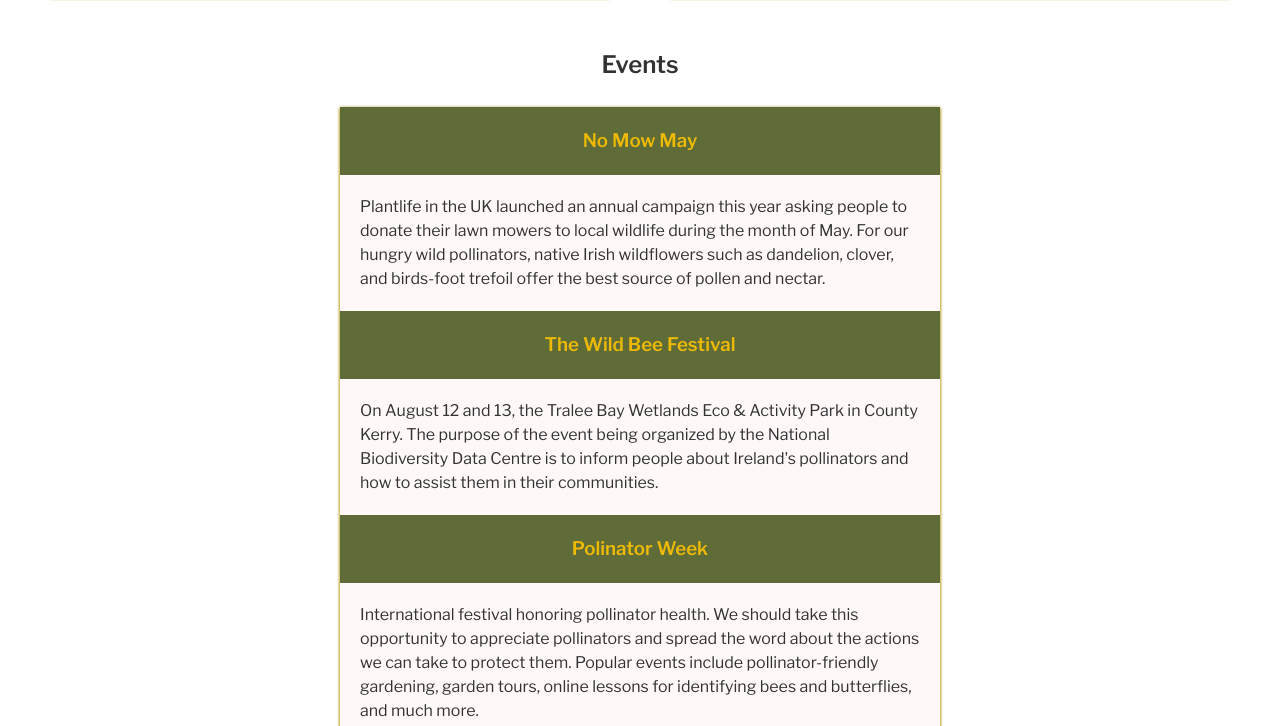
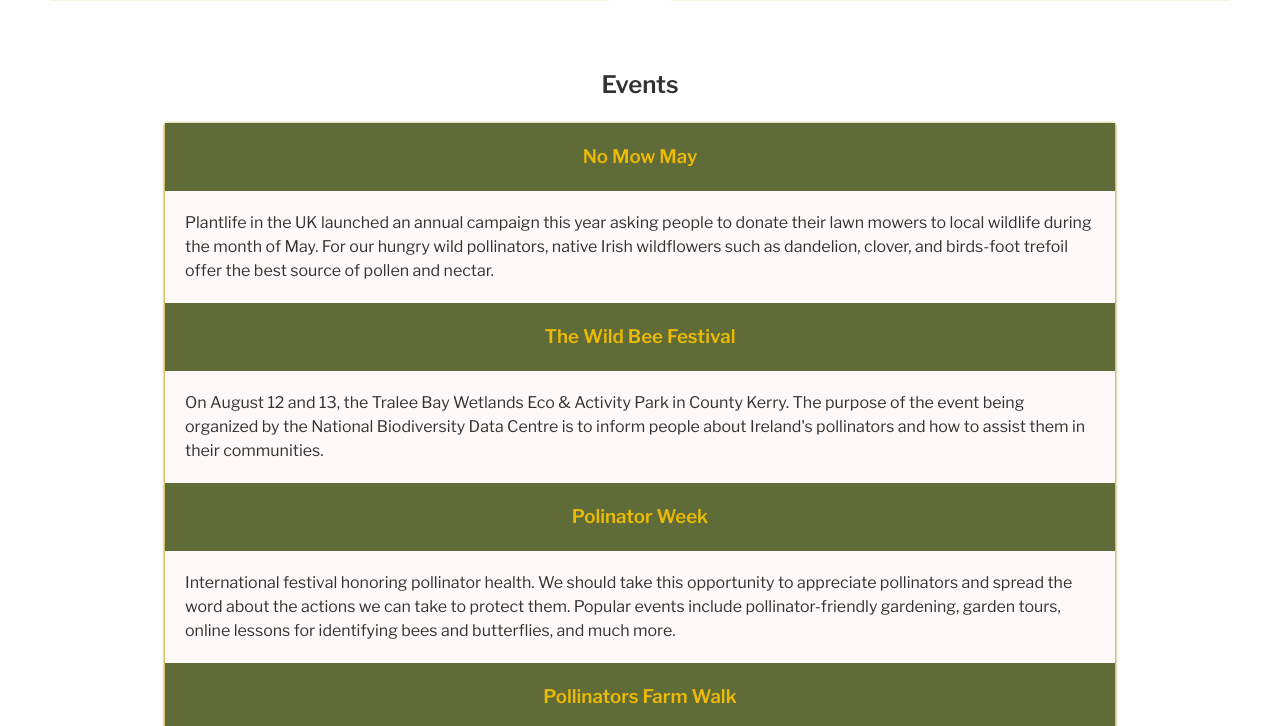
Before and after one commit to Indre-V/bee-aware, a plain HTML site: page index.html in a window 1280 px wide. Shown: the part 3475-4201 px from the top of the page. Drawn offline with nearby package versions, Linux system fonts and the light colour scheme.

Commit message:
update: events section media querries and padding

```diff
--- a/assets/css/style.css
+++ b/assets/css/style.css
@@ -226,7 +226,6 @@ figure img {
 }
 
 .event-details {
-
     padding: 2rem;
     background: var(--soft-background);
 }
@@ -382,6 +381,8 @@ textarea {
         padding: 2rem;
         margin: 2rem;
     }
+
+
 }
 
 /* Large devices (desktops, 992px and up) */
@@ -416,7 +417,7 @@ textarea {
 
     #events-box {
         display: flex;
-        max-width: 60rem;
+        max-width: 95rem;
         margin: auto;
         box-shadow: var(--box-shadow);
     }
--- a/index.html
+++ b/index.html
@@ -175,15 +175,13 @@
                     protection from the
                     elements.
                 </p>
-
             </article>
         </div>
 
     </section>
 
     <section id="events">
-        <h2>Events</h2>
-        <br>
+        <h2 class="space-around">Events</h2>
         <div id="events-box">
             <ul>
                 <li class="column">
```
